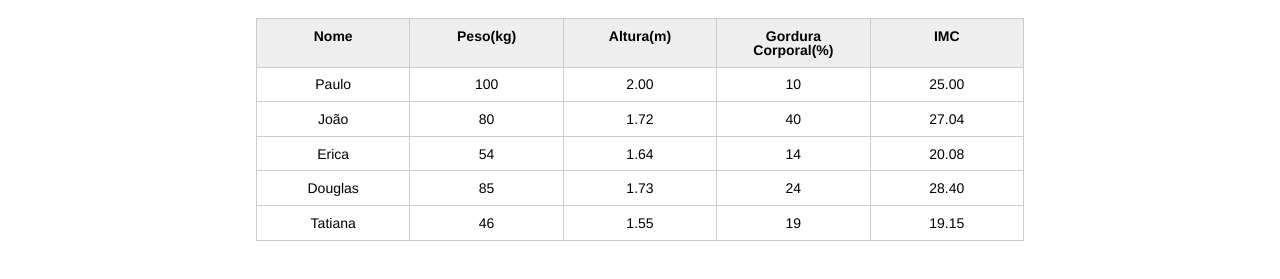
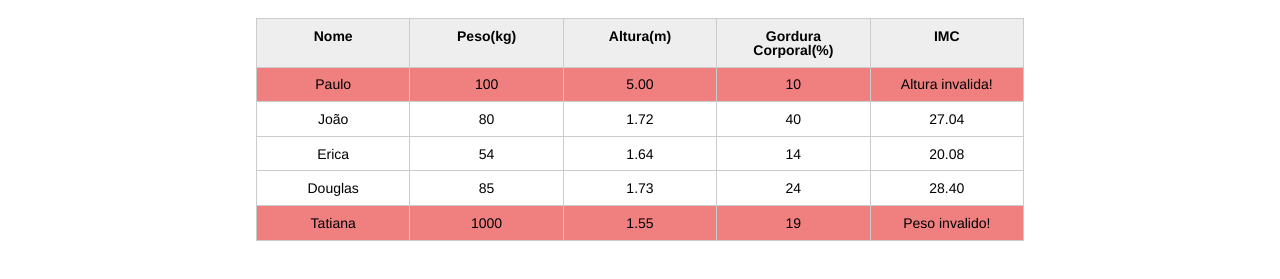
Before and after one commit to MarinaAlmeida20/Calculating-BMI, a plain HTML site: page index.html in a window 1280 px wide. Shown: the part 123-402 px from the top of the page. Drawn offline with Linux system fonts and the light colour scheme.

Commit message:
JS style

```diff
--- a/index.html
+++ b/index.html
@@ -32,7 +32,7 @@
 						<tr class="paciente" id="primeiro-paciente">
 							<td class="info-nome">Paulo</td>
 							<td class="info-peso">100</td>
-							<td class="info-altura">2.00</td>
+							<td class="info-altura">5.00</td>
 							<td class="info-gordura">10</td>
 							<td class="info-imc">0</td>
 						</tr>
@@ -62,7 +62,7 @@
 						</tr>
 						<tr class="paciente" >
 							<td class="info-nome">Tatiana</td>
-							<td class="info-peso">46</td>
+							<td class="info-peso">1000</td>
 							<td class="info-altura">1.55</td>
 							<td class="info-gordura">19</td>
 							<td class="info-imc">0</td>
--- a/js/principal.js
+++ b/js/principal.js
@@ -23,6 +23,7 @@ for(var i = 0; i < pacientes.length; i++)
         console.log("Peso invalido");
         pesoEhValido = false;
         tdImc.textContent = "Peso invalido!"
+        paciente.style.backgroundColor = "lightcoral"
     }
 
     if(altura <= 0 || altura >= 3.00)
@@ -30,6 +31,7 @@ for(var i = 0; i < pacientes.length; i++)
         console.log("Altura invalida!");
         alturaEhValida = false;
         tdImc.textContent = "Altura invalida!"
+        paciente.style.backgroundColor = "lightcoral"
     }
 
     if(alturaEhValida && pesoEhValido)
```
